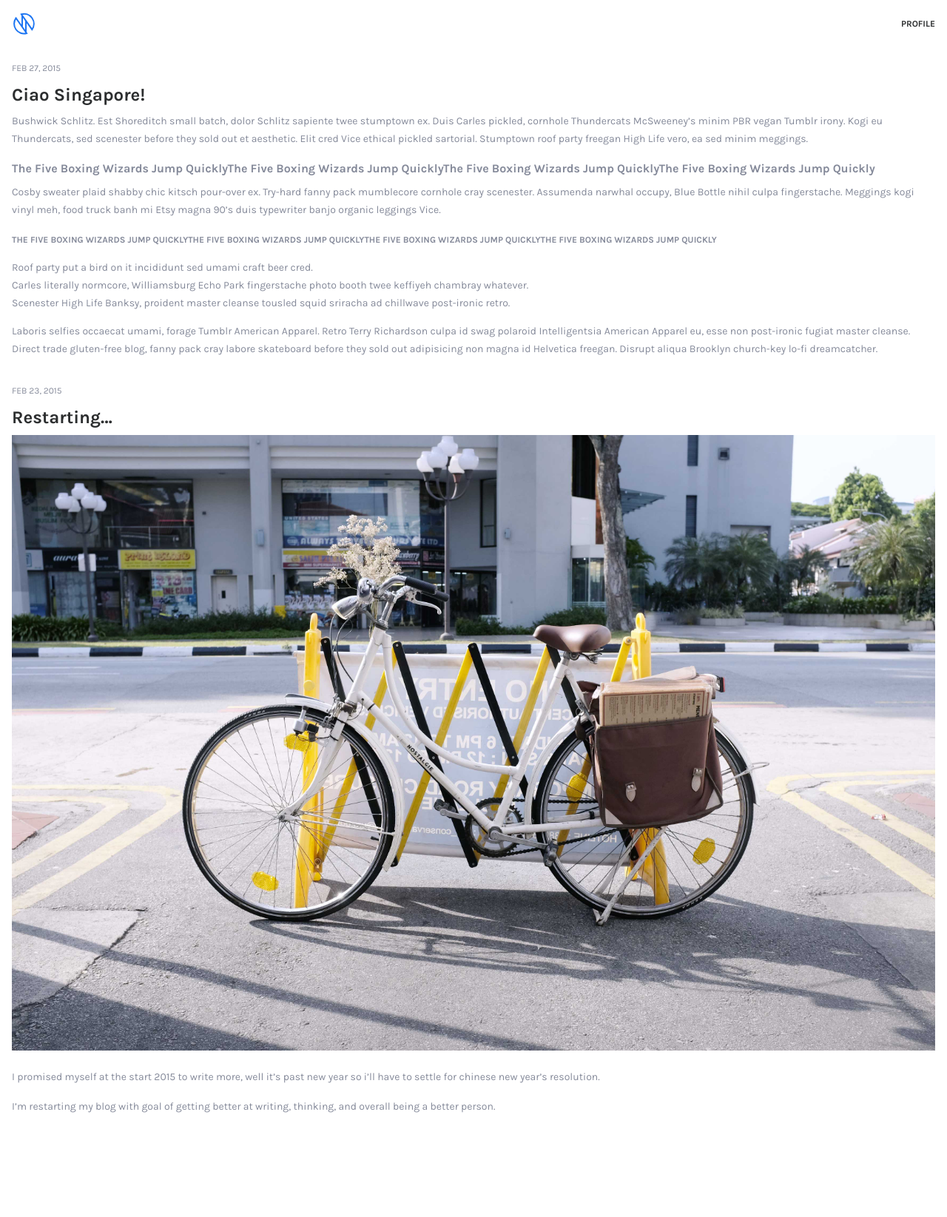
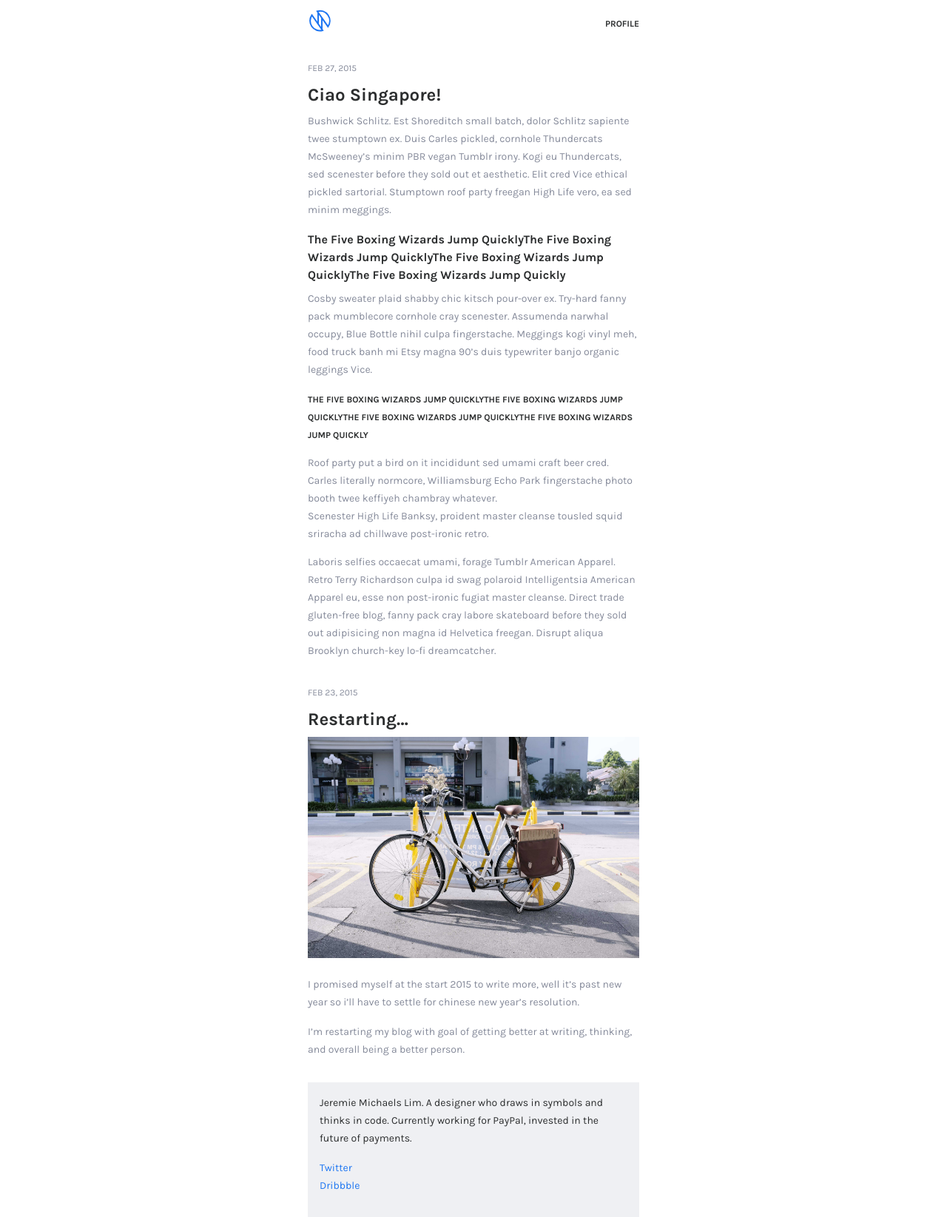
Before and after one commit to jeremiespoken/jeremiespoken.com, a Jekyll site: the page built from index.html, in a window 1280 px wide. Shown: the whole page at 74% size. Built offline with Jekyll 4.4.1, drawn with Linux system fonts in a browser that asks for light colours; before the commit the page ends 1540 px from its top, so only the background shows below that.

Commit message:
line measure for medium screens

```diff
--- a/_includes/footer.html
+++ b/_includes/footer.html
@@ -1,3 +1,8 @@
 <footer class="site-footer">
-footer here
+  <p>Jeremie Michaels Lim. A designer who draws in symbols and thinks in code. Currently working for PayPal, invested in the future of payments.</p>
+
+  <ul>
+    <li><a href="">Twitter</a></li>
+    <li><a href="">Dribbble</a></li>
+  </ul>
 </footer>
--- a/_includes/header.html
+++ b/_includes/header.html
@@ -1,7 +1,7 @@
 <header class="site-header">
 
 
-  <svg xmlns="http://www.w3.org/2000/svg" width="32" height="32" viewBox="0 0 32 32" version="1.1"><title>Jeremie Spoken Logo</title><g stroke="none" stroke-width="1" fill="none" fill-rule="evenodd"><rect fill="#FFFFFF" x="0" y="0" width="32" height="32"/><path d="M13 4L15 3 15 22 13 22 13 4Z" fill="#1E76F2"/><rect fill="#1E76F2" x="18" y="10" width="2" height="19"/><path d="M27.3 23.9C30.5 19.4 30.7 13.3 27.4 8.5 24 3.7 18.2 1.8 12.9 3.3L27.3 23.9 27.3 23.9 27.3 23.9ZM20 29C14.7 30.5 8.8 28.6 5.5 23.8 2.2 19.1 2.4 12.9 5.6 8.4L20 29 20 29 20 29Z" stroke="#1E76F2" stroke-width="2" fill="#FFFFFF"/></g></svg>
+  <a href="/"><svg class="logo" xmlns="http://www.w3.org/2000/svg" viewBox="0 0 32 32" version="1.1"><title>Jeremie Spoken Logo</title><g stroke="none" stroke-width="1" fill="none" fill-rule="evenodd"><rect fill="#FFFFFF" x="0" y="0" width="32" height="32"/><path d="M13 4L15 3 15 22 13 22 13 4Z" fill="#1E76F2"/><rect fill="#1E76F2" x="18" y="10" width="2" height="19"/><path d="M27.3 23.9C30.5 19.4 30.7 13.3 27.4 8.5 24 3.7 18.2 1.8 12.9 3.3L27.3 23.9 27.3 23.9 27.3 23.9ZM20 29C14.7 30.5 8.8 28.6 5.5 23.8 2.2 19.1 2.4 12.9 5.6 8.4L20 29 20 29 20 29Z" stroke="#1E76F2" stroke-width="2" fill="#FFFFFF"/></g></svg></a>
 
 {% for page in site.pages %}
   {% if page.title %}
--- a/_sass/_base.scss
+++ b/_sass/_base.scss
@@ -9,6 +9,7 @@
     font-size: 1.4rem;
     line-height: $sp * 3;
 
+    max-width: $sp * 56;
     margin: 0 auto;
     padding: 0 $sp2;
 
@@ -54,6 +55,14 @@
     text-transform: uppercase;
 }
 
+h1,
+h2,
+h3,
+h4
+{
+    color: $black;
+}
+
 
 ul
 {
@@ -86,6 +95,11 @@
 
 
 // SITE
+.logo
+{
+    width: 3.2rem;
+    height: 3.2rem;
+}
 .site-header
 {
     display: flex;
@@ -94,7 +108,6 @@
     margin-bottom: $sp2;
 
     justify-content: space-between;
-
     align-items: center;
 }
 
@@ -137,3 +150,12 @@
 
     color: $grey;
 }
+
+// FOOTER
+.site-footer
+{
+    padding: $sp2;
+
+    color: $black;
+    background: #eff0f3;
+}
--- a/index.html
+++ b/index.html
@@ -15,3 +15,5 @@
   </div>
   {% endfor %}
 </div>
+
+{% include footer.html %}
```
Also changed, not shown: 3 other files.
